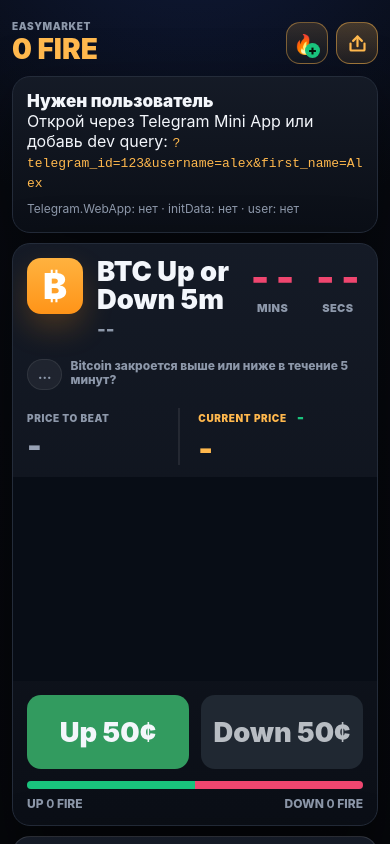
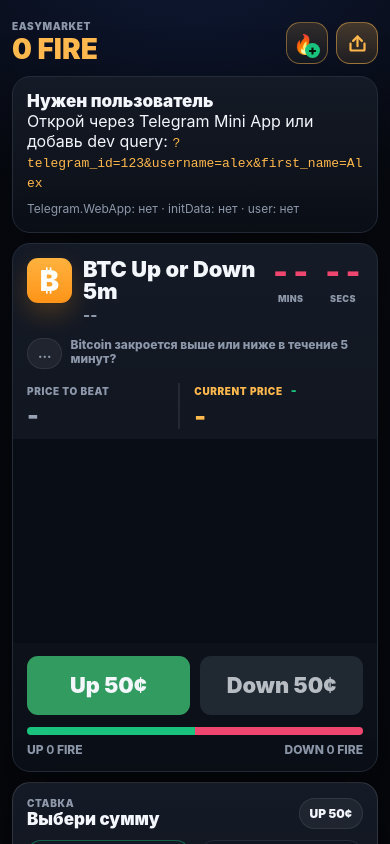
Before and after one commit to AlexERC20/easymarket, a website: page public/index.html in a window 390 px wide. Drawn offline with Linux system fonts and the light colour scheme; no server answers.

Commit message:
Scale down EasyMarket mobile UI

```diff
--- a/public/index.html
+++ b/public/index.html
@@ -4,7 +4,7 @@
     <meta charset="UTF-8" />
     <meta name="viewport" content="width=device-width, initial-scale=1.0, viewport-fit=cover" />
     <title>EasyMarket</title>
-    <link rel="stylesheet" href="/styles.css?v=20260615-1" />
+    <link rel="stylesheet" href="/styles.css?v=20260615-2" />
     <script src="https://telegram.org/js/telegram-web-app.js"></script>
   </head>
   <body>
@@ -149,6 +149,6 @@
       <div id="toast" class="toast hidden"></div>
     </main>
 
-    <script src="/app.js?v=20260615-1" type="module"></script>
+    <script src="/app.js?v=20260615-2" type="module"></script>
   </body>
 </html>
--- a/public/styles.css
+++ b/public/styles.css
@@ -265,21 +265,21 @@ h2 {
 
 .market-hero {
   align-items: flex-start;
-  gap: 14px;
-  margin-bottom: 18px;
+  gap: 11px;
+  margin-bottom: 14px;
 }
 
 .coin-badge {
   display: grid;
-  flex: 0 0 56px;
-  width: 56px;
-  height: 56px;
+  flex: 0 0 45px;
+  width: 45px;
+  height: 45px;
   place-items: center;
-  border-radius: 14px;
+  border-radius: 11px;
   background: linear-gradient(180deg, #ffb23f, #ff9418);
-  box-shadow: 0 14px 30px rgba(255, 148, 24, 0.22);
+  box-shadow: 0 11px 24px rgba(255, 148, 24, 0.22);
   color: #fff;
-  font-size: 36px;
+  font-size: 29px;
   font-weight: 950;
   line-height: 1;
 }
@@ -290,14 +290,14 @@ h2 {
 }
 
 .market-heading h2 {
-  font-size: clamp(25px, 7vw, 38px);
+  font-size: clamp(20px, 5.6vw, 30px);
   line-height: 1.02;
 }
 
 .market-heading p {
-  margin-top: 7px;
+  margin-top: 5px;
   color: var(--muted);
-  font-size: clamp(17px, 4.8vw, 25px);
+  font-size: clamp(14px, 3.9vw, 20px);
   font-weight: 800;
   line-height: 1.1;
 }
@@ -305,7 +305,7 @@ h2 {
 .countdown {
   display: flex;
   flex: 0 0 auto;
-  gap: 15px;
+  gap: 12px;
   text-align: center;
 }
 
@@ -316,16 +316,16 @@ h2 {
 
 .countdown strong {
   color: var(--no);
-  font-size: clamp(34px, 10vw, 52px);
+  font-size: clamp(27px, 8vw, 42px);
   font-weight: 950;
   line-height: 0.96;
   font-variant-numeric: tabular-nums;
 }
 
 .countdown span {
-  margin-top: 6px;
+  margin-top: 5px;
   color: var(--muted);
-  font-size: 11px;
+  font-size: 9px;
   font-weight: 950;
   letter-spacing: 0.04em;
 }
@@ -348,7 +348,7 @@ h2 {
   display: grid;
   grid-template-columns: 1fr 1.22fr;
   gap: 0;
-  margin: 18px 0 12px;
+  margin: 14px 0 10px;
 }
 
 .price-board div {
@@ -356,20 +356,20 @@ h2 {
   border: 0;
   border-radius: 0;
   background: transparent;
-  padding: 0 14px 0 0;
+  padding: 0 11px 0 0;
 }
 
 .price-board div + div {
   border-left: 2px solid rgba(255, 255, 255, 0.08);
-  padding: 0 0 0 18px;
+  padding: 0 0 0 14px;
 }
 
 .price-board strong {
   display: block;
-  margin-top: 7px;
+  margin-top: 6px;
   overflow: hidden;
   color: #98a2b5;
-  font-size: clamp(30px, 8vw, 48px);
+  font-size: clamp(24px, 6.4vw, 38px);
   font-weight: 950;
   line-height: 1;
   text-overflow: ellipsis;
@@ -384,12 +384,12 @@ h2 {
 .current-label {
   display: flex;
   align-items: center;
-  gap: 10px;
+  gap: 8px;
 }
 
 .current-label span {
   color: var(--yes);
-  font-size: clamp(14px, 4vw, 20px);
+  font-size: clamp(11px, 3.2vw, 16px);
   font-weight: 950;
   letter-spacing: 0;
   text-transform: none;
@@ -473,18 +473,18 @@ h2 {
 
 .outcome-grid {
   align-items: stretch;
-  gap: 12px;
-  margin-top: 14px;
+  gap: 10px;
+  margin-top: 11px;
 }
 
 .outcome-button {
   flex: 1;
-  min-height: 74px;
+  min-height: 59px;
   border: 0;
-  border-radius: 14px;
+  border-radius: 11px;
   background: #202832;
   color: var(--text);
-  padding: 12px;
+  padding: 10px;
   text-align: center;
   transition: background 160ms ease, filter 160ms ease, transform 160ms ease;
 }
@@ -499,7 +499,7 @@ h2 {
   display: block;
   margin: 0;
   color: rgba(243, 246, 251, 0.72);
-  font-size: clamp(24px, 7vw, 36px);
+  font-size: clamp(19px, 5.6vw, 29px);
   font-weight: 950;
   line-height: 1;
 }
@@ -558,17 +558,17 @@ h2 {
 .amount-grid {
   display: grid;
   grid-template-columns: repeat(2, 1fr);
-  gap: 12px;
-  margin-top: 14px;
+  gap: 10px;
+  margin-top: 11px;
 }
 
 .amount-button {
-  min-height: 102px;
+  min-height: 82px;
   border: 1px solid var(--line);
-  border-radius: 18px;
+  border-radius: 14px;
   background: #10151f;
   color: var(--text);
-  padding: 14px 10px;
+  padding: 11px 8px;
   transition: border-color 160ms ease, background 160ms ease, transform 160ms ease;
 }
 
@@ -578,15 +578,15 @@ h2 {
 }
 
 .amount-button strong {
-  font-size: clamp(30px, 9vw, 42px);
+  font-size: clamp(24px, 7.2vw, 34px);
   font-weight: 950;
   line-height: 1;
 }
 
 .amount-button small {
-  margin-top: 10px;
+  margin-top: 8px;
   color: var(--muted);
-  font-size: clamp(16px, 4.8vw, 22px);
+  font-size: clamp(13px, 3.8vw, 18px);
   font-weight: 900;
 }
 
```
